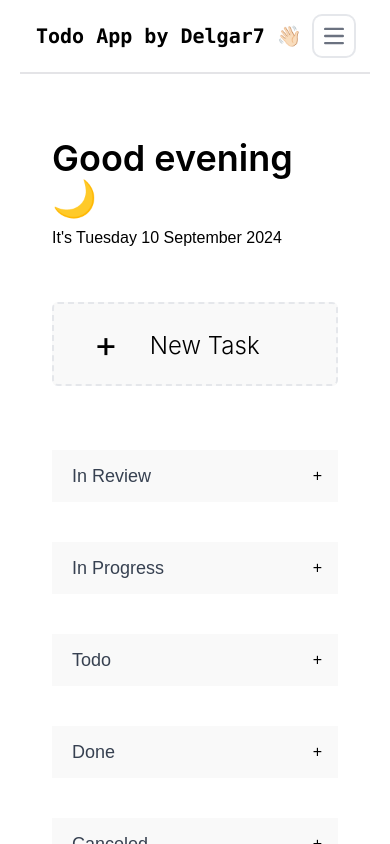
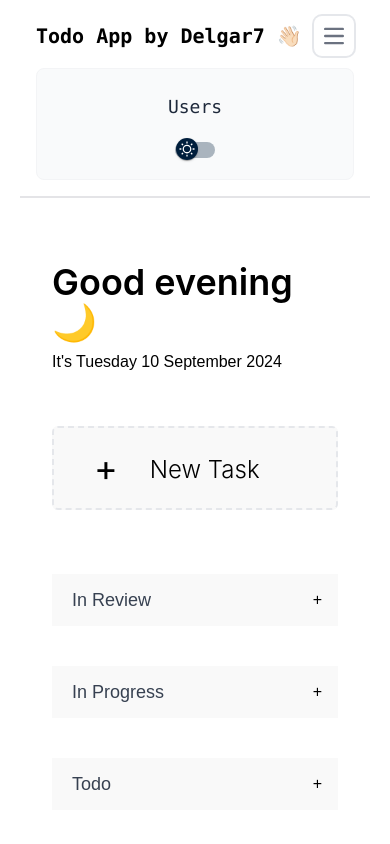
Before and after one commit to delgar7/prioritizr, a React (Vite) app: page / in a window 390 px wide. Both pictures are taken after a click on the button "Open main menu". Shown: the top 844 px of the page. Built offline with nearby package versions, Linux system fonts and the light colour scheme.

Commit message:
add conditional padding and toggle logic to navbar on mobile

```diff
--- a/src/components/Header.tsx
+++ b/src/components/Header.tsx
@@ -1,7 +1,14 @@
+import { useState } from "react";
 import ThemeToggle from "./ThemeToggle";
 import { Link } from "react-router-dom";
 
 function Header() {
+    const [isOpen, setIsOpen] = useState(false);
+
+    const toggleMenu = () => {
+        setIsOpen(!isOpen);
+    };
+
     return (
         <nav className="bg-white border-b-2 mb-8 border-[#E4E4E7] dark:bg-darkHeading dark:rounded-lg dark:border-none">
             <div className="flex flex-wrap items-center justify-between max-w-screen-xl p-4 mx-auto">
@@ -11,11 +18,11 @@ function Header() {
                     </h1>
                 </Link>
                 <button
-                    data-collapse-toggle="navbar-default"
+                    onClick={toggleMenu}
                     type="button"
                     className="inline-flex items-center justify-center w-10 h-10 p-2 text-sm text-gray-500 rounded-lg md:hidden hover:bg-gray-100 focus:outline-none focus:ring-2 focus:ring-gray-200 dark:text-darkText dark:hover:bg-gray-700 dark:focus:ring-gray-600"
                     aria-controls="navbar-default"
-                    aria-expanded="false"
+                    aria-expanded={isOpen}
                 >
                     <span className="sr-only">Open main menu</span>
                     <svg
@@ -27,18 +34,23 @@ function Header() {
                     >
                         <path
                             stroke="currentColor"
-                            stroke-linecap="round"
-                            stroke-linejoin="round"
-                            stroke-width="2"
+                            strokeLinecap="round"
+                            strokeLinejoin="round"
+                            strokeWidth="2"
                             d="M1 1h15M1 7h15M1 13h15"
                         />
                     </svg>
                 </button>
                 <div
-                    className="hidden w-full md:block md:w-auto"
+                    className={`${
+                        isOpen ? "block" : "hidden"
+                    } w-full md:block md:w-auto`}
                     id="navbar-default"
                 >
-                    <ul className="flex flex-col items-center p-4 mt-4 font-medium border border-gray-100 rounded-lg md:p-0 bg-gray-50 md:flex-row md:space-x-8 rtl:space-x-reverse md:mt-0 md:border-0 md:bg-white dark:bg-gray-800 md:dark:bg-gray-900 dark:border-gray-700">
+                    <ul
+                        className={`flex flex-col items-center p-4 font-medium border border-gray-100 rounded-lg md:p-0 bg-gray-50 md:flex-row md:space-x-8 rtl:space-x-reverse md:mt-0 md:border-0 md:bg-white dark:bg-gray-800 md:dark:bg-gray-900 dark:border-gray-700
+        ${isOpen ? "gap-2 mt-3" : ""} md:pt-0`}
+                    >
                         <Link
                             to="/users"
                             className="dark:hover:text-[#E6E7EB] px-4 py-2 font-mono text-lg transition-colors duration-300 rounded-md text-slate-800 hover:bg-gray-200 dark:text-slate-300 hover:text-slate-500 dark:hover:bg-[#1E90FF]"
```
